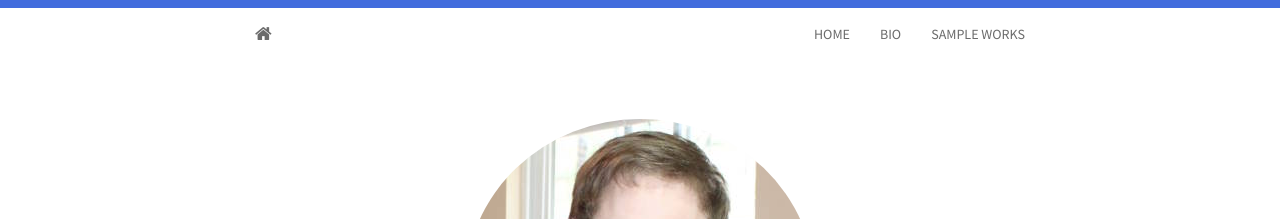
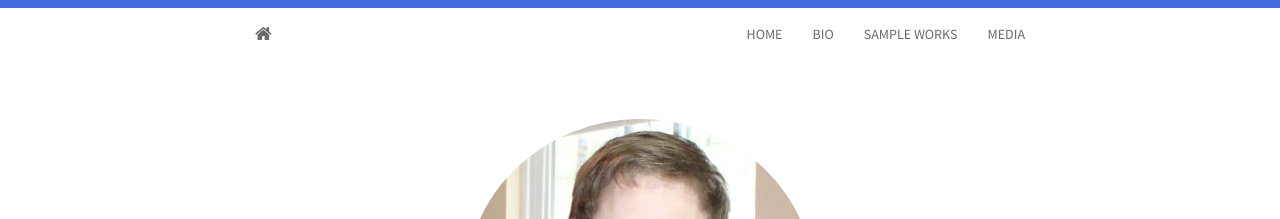
Before and after one commit to jjones646/about.joncjones.com, a Jekyll site: the page built from index.html, in a window 1280 px wide. Shown: the top 219 px of the page. Built offline with Jekyll 4.4.1, drawn with Linux system fonts in a browser that asks for light colours; nearby versions of some CDN libraries; Markdown is read by kramdown in place of the engine named in the settings; the list of posts is cut into pages by our own code.

Commit message:
adding to menu bar

```diff
--- a/_includes/header.html
+++ b/_includes/header.html
@@ -7,8 +7,8 @@
       <ul class="nav navbar-nav navbar-right">
         <li><a href="{{ site.baseurl }}/">HOME</a></li>
         <li><a href="{{ site.baseurl }}bio.html">BIO</a></li>
-        <!-- <li><a href="{{ site.baseurl }}static/resume.pdf">RESUME</a></li> -->
         <li><a href="{{ site.baseurl }}projects.html">SAMPLE WORKS</a></li>
+        <li><a href="{{ site.baseurl }}media.html">MEDIA</a></li>
       </ul>
     </div>
   </div>
```
